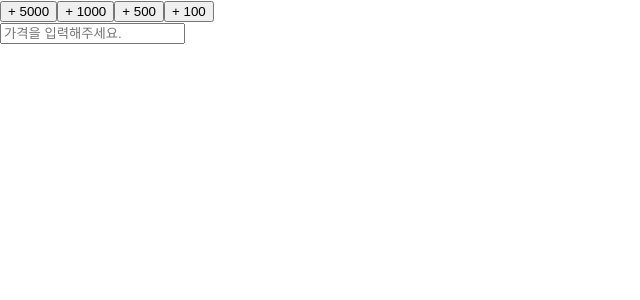
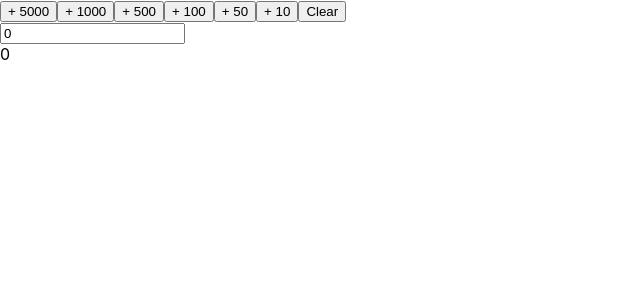
Before and after one commit to forcoding97/lostark-calc, a Next.js app: page /auction in a window 1280 px wide. Shown: the top 300 px of the page, without its empty margins (0-640 px from the left). Built offline with nearby package versions, Linux system fonts and the light colour scheme.

Commit message:
[UPDATE] 220331

```diff
--- a/pages/auction.tsx
+++ b/pages/auction.tsx
@@ -1,10 +1,24 @@
 import type { NextPage } from 'next';
 import Head from 'next/head';
 import styles from '../styles/Auction.module.css';
-import { createStore } from 'redux';
-import { Provider, useSelector, useDispatch } from 'react-redux';
+import { useState, useEffect } from 'react';
 
 const Auction: NextPage = () => {
+  const [value, setValue] = useState(0);
+  const [recommend, setRecommend] = useState(0);
+
+  useEffect(() => {
+    setRecommend(Math.round((value * 0.95 - (value * 0.95) / 8) / 1.1));
+  }, [value]);
+
+  const changeValue = (event: React.ChangeEvent<HTMLInputElement>) => {
+    const numberValue = Number(event.target.value);
+    if (numberValue !== NaN) {
+      setValue(numberValue);
+      console.log(numberValue);
+    }
+  };
+
   return (
     <div className={styles.container}>
       <Head>
@@ -14,16 +28,25 @@ const Auction: NextPage = () => {
       </Head>
 
       <div className={styles.button_container}>
-        <button>+ 5000</button>
-        <button>+ 1000</button>
-        <button>+ 500</button>
-        <button>+ 100</button>
+        <button onClick={() => setValue(value + 5000)}>+ 5000</button>
+        <button onClick={() => setValue(value + 1000)}>+ 1000</button>
+        <button onClick={() => setValue(value + 500)}>+ 500</button>
+        <button onClick={() => setValue(value + 100)}>+ 100</button>
+        <button onClick={() => setValue(value + 50)}>+ 50</button>
+        <button onClick={() => setValue(value + 10)}>+ 10</button>
+        <button onClick={() => setValue(0)}>Clear</button>
       </div>
 
-      <input
-        placeholder="가격을 입력해주세요."
-        onChange={(event) => console.log(event.target.value)}
-      />
+      <div>
+        <input
+          type="number"
+          value={value}
+          onChange={(event) => changeValue(event)}
+        />
+      </div>
+
+      {/* <div>{bifurcation}</div> */}
+      <div>{recommend}</div>
     </div>
   );
 };
```
